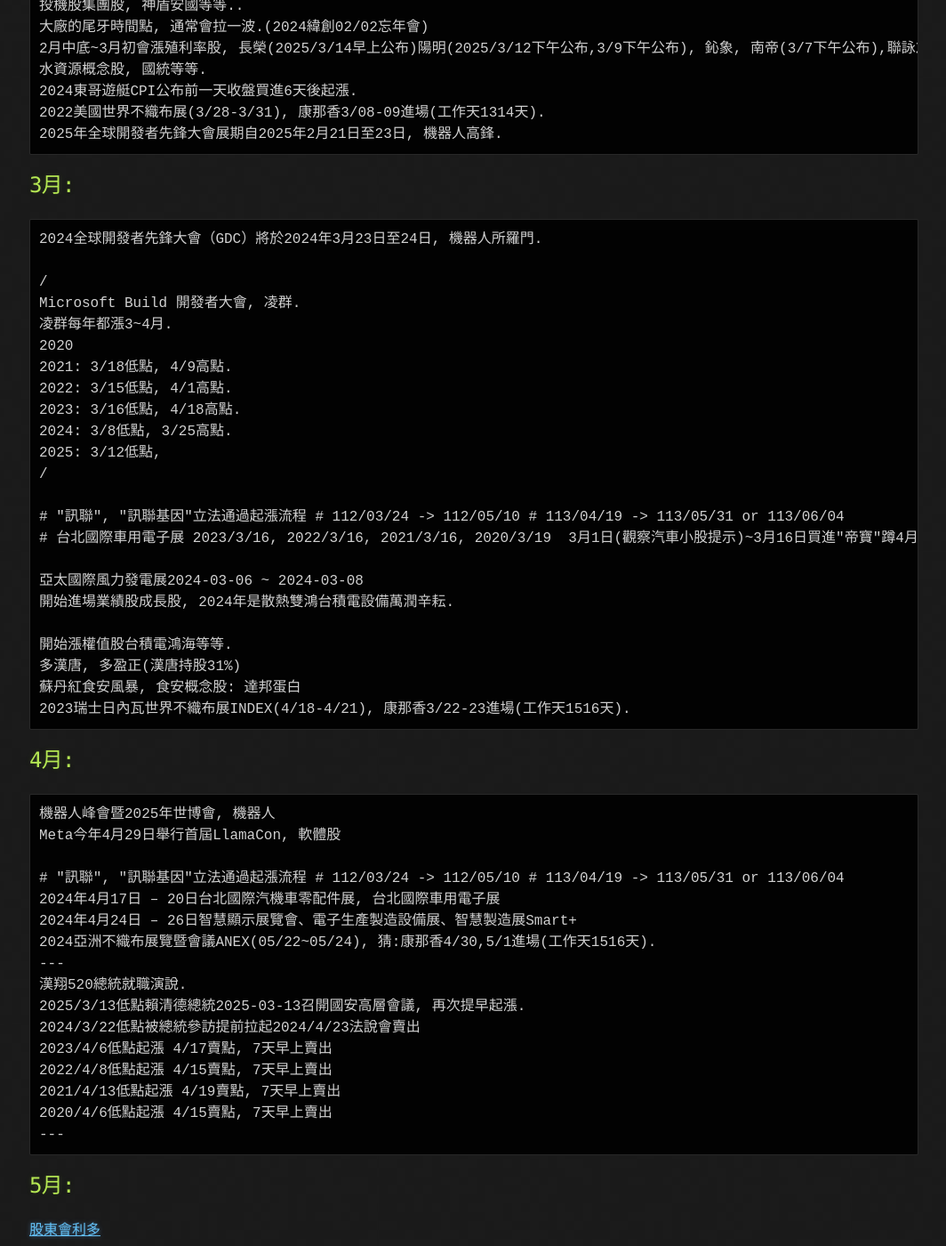
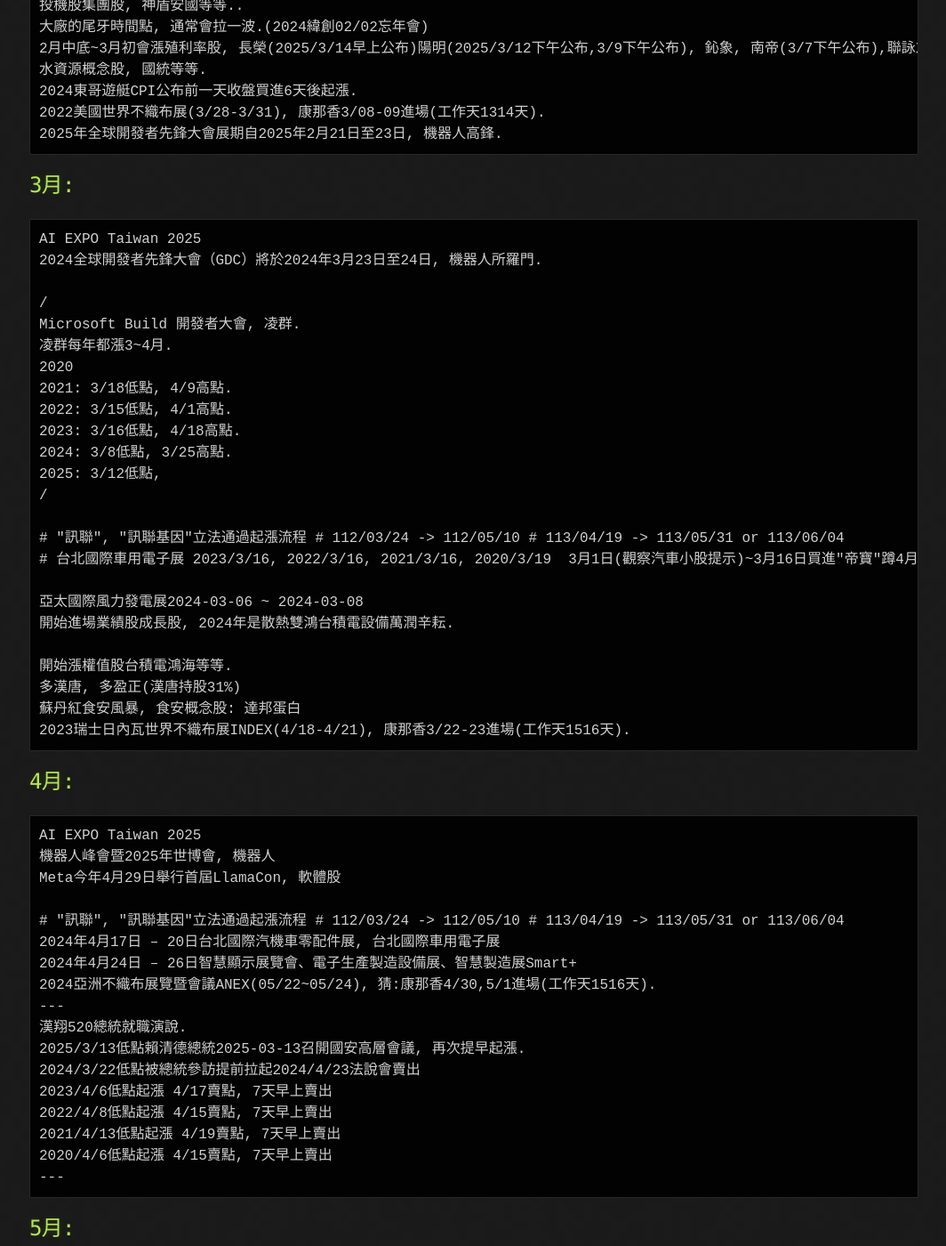
Before and after one commit to lepg5487/Stock_God, a Jekyll site: the page built from experience.md, in a window 1280 px wide and 1400 px high, scrolled down 3105 px. Shown: the whole window at 89% size, without its empty margins (107-1171 px from the left). Built offline with Jekyll 4.4.1, drawn with Linux system fonts in a browser that asks for light colours; our own code applies the rules of GitHub Pages for plain Markdown files.

Commit message:
Update experience.md

````diff
--- a/experience.md
+++ b/experience.md
@@ -126,6 +126,7 @@
 ```
 ## 3月:
 ```
+AI EXPO Taiwan 2025
 2024全球開發者先鋒大會（GDC）將於2024年3月23日至24日, 機器人所羅門.
 
 /
@@ -152,6 +153,7 @@
 ```
 ## 4月:
 ```
+AI EXPO Taiwan 2025
 機器人峰會暨2025年世博會, 機器人
 Meta今年4月29日舉行首屆LlamaCon, 軟體股
 
````
